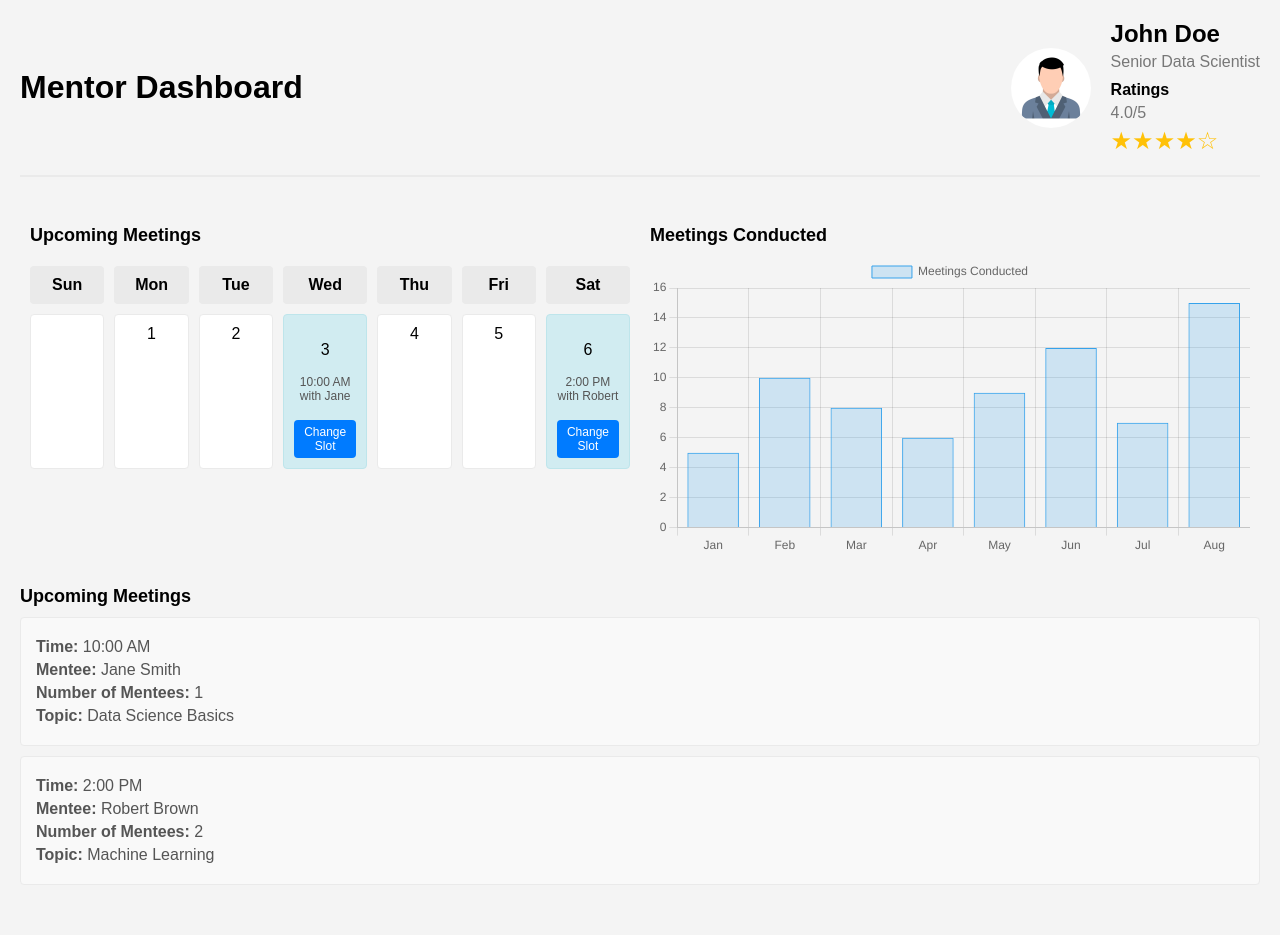
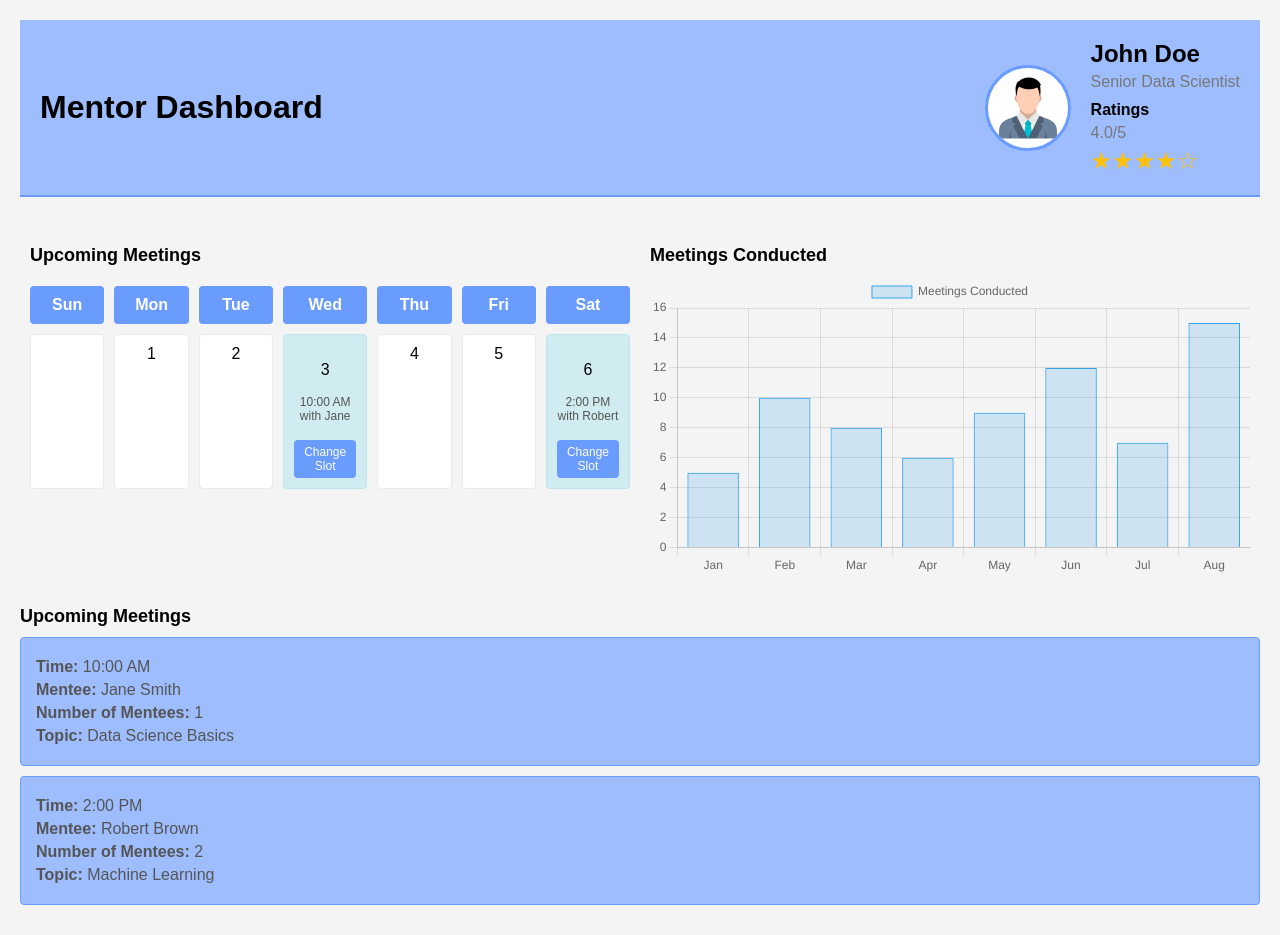
Before and after one commit to ProtagonistJC/SIH2024, a plain HTML site: page SIH_Prototype/Mentor Dashboard/index.html in a window 1280 px wide. Drawn offline with nearby package versions, Linux system fonts and the light colour scheme.

Commit message:
Update style.css

```diff
--- a/SIH_Prototype/Mentor Dashboard/style.css
+++ b/SIH_Prototype/Mentor Dashboard/style.css
@@ -5,18 +5,21 @@ body {
     padding: 0;
 }
 
+header {
+    width: 100%;
+    display: flex;
+    align-items: center;
+    justify-content: space-between;
+    padding: 20px;
+    border-bottom: 2px solid #6A9BFF;
+    background-color: #9DBDFF;
+    box-sizing: border-box;
+}
+
 .dashboard {
     max-width: 100%;
     margin: 0 auto;
     padding: 20px;
-}
-
-header {
-    display: flex;
-    align-items: center;
-    justify-content: space-between;
-    padding-bottom: 20px;
-    border-bottom: 2px solid #eaeaea;
 }
 
 .profile {
@@ -29,6 +32,7 @@ header {
     height: 80px;
     border-radius: 50%;
     margin-right: 20px;
+    border: 3px solid #6A9BFF;
 }
 
 .mentor-info h2 {
@@ -82,7 +86,7 @@ header {
     height: 200px;
 }
 
-/* Calendar Styles */
+
 .calendar {
     display: grid;
     grid-template-columns: repeat(7, 1fr);
@@ -91,11 +95,12 @@ header {
 }
 
 .day {
-    background-color: #eaeaea;
+    background-color: #6A9BFF;
     text-align: center;
     padding: 10px;
     font-weight: bold;
     border-radius: 4px;
+    color: #fff;
 }
 
 .date {
@@ -114,7 +119,7 @@ header {
 }
 
 .change-slot {
-    background-color: #007bff;
+    background-color: #6A9BFF;
     color: #fff;
     border: none;
     padding: 5px 10px;
@@ -125,7 +130,7 @@ header {
 }
 
 .change-slot:hover {
-    background-color: #0056b3;
+    background-color: #4B74CC;
 }
 
 .meeting {
@@ -133,7 +138,7 @@ header {
     border-color: #bee5eb;
 }
 
-/* Upcoming Slots Styles */
+
 .upcoming-slots {
     margin-top: 20px;
 }
@@ -144,11 +149,11 @@ header {
 }
 
 .slot-info {
-    background-color: #f9f9f9;
+    background-color: #9DBDFF;
     padding: 15px;
     margin-bottom: 10px;
     border-radius: 4px;
-    border: 1px solid #eaeaea;
+    border: 1px solid #6A9BFF;
 }
 
 .slot-info p {
```
